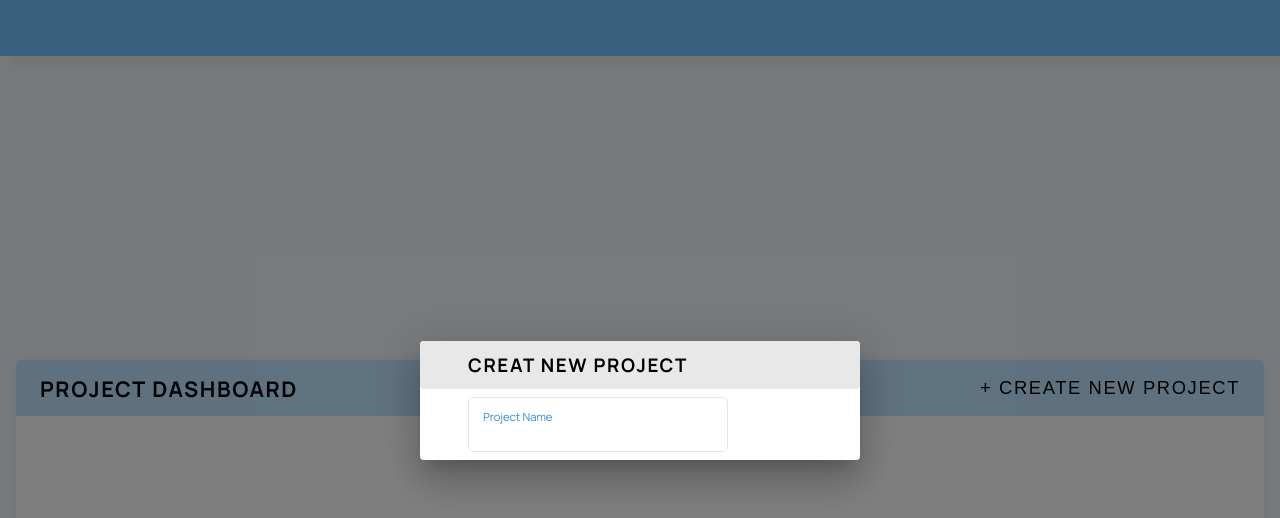
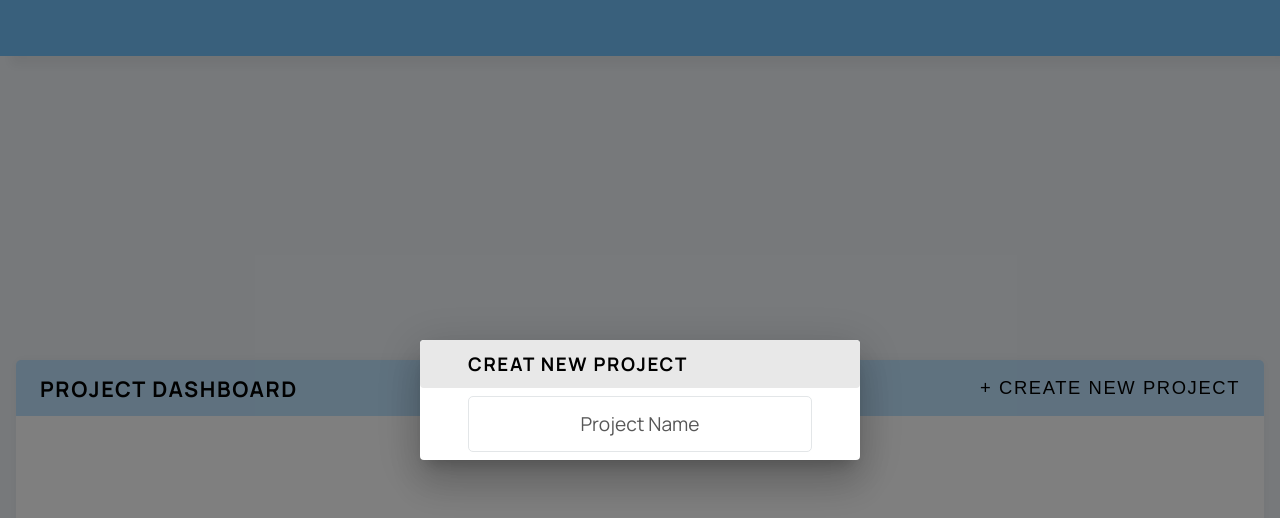
Before and after one commit to AntonKanavalau/Project-TimeTracker-Kanavalau, a plain HTML site: page index.html in a window 1280 px wide. Both pictures are taken after a click on the button "+ CREATE NEW PROJECT". Drawn offline with Linux system fonts and the light colour scheme.

Commit message:
Add input. Start add buttons

```diff
--- a/CSS/modalWindows.css
+++ b/CSS/modalWindows.css
@@ -40,19 +40,21 @@ form {
 }
 
 .nameProjectBlock {
-    display: inline-block;
+   /* display: inline-block;*/
     vertical-align: top;
     position: relative;
+    width: 100%;
 }
 
 .formInput {
     box-sizing: border-box;
     width: 100%;
+    height: 3.5rem;
     color: #5d5d5d;
     border: 1px solid #e3e6e8ff;
     border-radius: 5px;
     font-size: 1.1rem;
-    padding: 1rem;
+    padding: 0 1rem;
     background: transparent;
 }
 
@@ -60,29 +62,19 @@ form {
 .formLabel {
     position: absolute;
     pointer-events: none;
-    left: 15px;
-    right: 15px;
-    top: 0;
-/*    transform: translate(-50%, 50%);*/
-    line-height: 40px;
+   /* line-height: 3.5rem;*/
+    left: 50%;
+    top: 50%;
+    transform: translate(-50%, -50%);
     font-size: 1.2rem;
     color: rgba(0, 0, 0, 0.66);
-    transition: 0.5s;
+    transition: all 0.5s ease 0s;
 }
 
-.formLabel {
-    position: absolute;
-    top: 0;
-/*    left: auto;
-    transform: translate(0, 0);*/
-    font-size: 0.7rem;
-    color: rgb(53, 139, 204);
-}
-
-.formInput:focus~.formLabel,
-.formInput:not(:focus):valid~.formLabel {
-    top: -10px;
-    left: 0;
+.formInput:focus ~ .formLabel {
+    /*line-height: 1rem;*/
+    top: 10%;
+    left: 1rem;
     transform: translate(0, 0);
     font-size: 0.7rem;
     color: rgb(53, 139, 204);
--- a/JS/openModalWindows.js
+++ b/JS/openModalWindows.js
@@ -3,6 +3,7 @@
 function drawModal() {
   const formContainer = document.createElement('div');
   formContainer.className = 'formContainer';
+  document.body.append(formContainer);
 
   const blockAdd = document.createElement('div');
   blockAdd.className = 'blockAdd';
@@ -22,23 +23,23 @@ function drawModal() {
   const nameProjectBlock = document.createElement('div');
   nameProjectBlock.className= 'nameProjectBlock';
 
+  const label = document.createElement('label');
+  label.setAttribute('for','projectTitle');
+  label.className= 'formLabel';
+  label.innerText = 'Project Name';
+
   const input = document.createElement('input');
   input.className= 'formInput';
   input.type = 'text';
   input.name= 'projectTitle';
 
-  const label = document.createElement('label');
-  label.setAttribute('for','projectTitle');
-  label.className= 'formLabel';
-  label.innerText = 'Project Name';
-
 
 
 
   formBlock.append(nameProjectBlock);
-  nameProjectBlock.append(label,input);
+  nameProjectBlock.append(input,label);
 
   blockAdd.append(headerSection,formBlock);
 
-  document.body.append(formContainer);
+
 }
```
